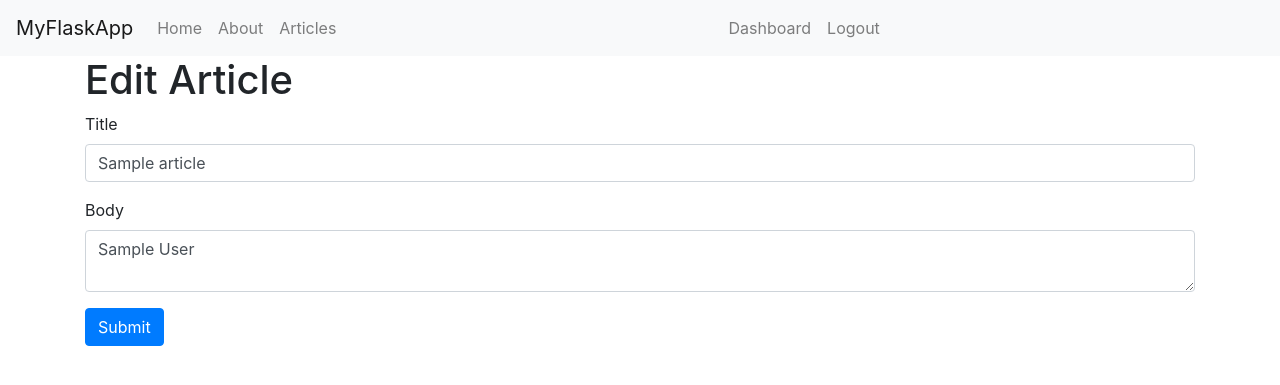
After one commit to bjsmiley/MyFlaskApp, a Flask app: page /edit_article/1 in a window 1280 px wide. The commit adds this page. Shown: the top 385 px of the page. Run offline with Flask 2, Linux system fonts and the light colour scheme; the visitor is signed in with stand-in values (Sample User, id 1); tables that the repository leaves empty or names only in its code hold one stand-in row (values such as "Sample post"); some libraries are stand-ins or nearby versions.

Commit message:
edit/delete articles implemented

```diff
--- a/app.py
+++ b/app.py
@@ -218,6 +218,58 @@ def add_article():
 
     return render_template('add_article.html', form=form)
 
+# Edit article
+@app.route('/edit_article/<string:id>', methods=['GET','POST'])
+@is_logged_in
+def edit(id):
+
+    # Create cursor
+    cur = cnx.cursor()
+
+    # Get article by id
+    cur.execute('SELECT * FROM articles WHERE id = %s',[id])
+
+    article = cur.fetchone()
+
+    form = ArticleForm(request.form)
+    # Now Populate the form fields
+    form.title.data = article[1]
+    form.body.data = article[3]
+
+    if request.method == 'POST' and form.validate():
+        title = request.form['title']
+        body = request.form['body']
+
+        # Create Cursor
+        cur = cnx.cursor()
+        # Execute
+        cur.execute('UPDATE articles SET title=%s, body=%s WHERE id = %s',
+                    (title,body,id))
+        # Commit
+        cnx.commit()
+        cur.close()
+
+        flash('Article Updated','success')
+
+        return redirect(url_for('dashboard'))
+
+    return render_template('edit_article.html', form=form)
+
+# Delete Article
+@app.route('/delete_article/<string:id>', methods=['POST'])
+@is_logged_in
+def delete_article(id):
+    #Create Cursor
+    cur = cnx.cursor()
+
+    #Execute Delete
+    cur.execute('DELETE FROM articles WHERE id = %s',[id])
+    cnx.commit()
+    cur.close()
+
+    flash('Article Deleted','success')
+
+    return redirect(url_for('dashboard'))
 
 if __name__ == '__main__':
     app.secret_key='secret123'
--- /dev/null
+++ b/templates/edit_article.html
@@ -0,0 +1,15 @@
+{% extends 'layout.html' %}
+
+{% block body %}
+    <h1>Edit Article</h1>
+    {% from 'includes/_formhelpers.html' import render_field %}
+    <form method="POST" action="">
+        <div class="form-group">
+            {{ render_field(form.title, class_="form-control") }}
+        </div>
+        <div class="form-group">
+            {{ render_field(form.body, class_="form-control", id="editor") }}
+        </div>
+        <p><input class="btn btn-primary" type="submit" value="Submit"></p>
+    </form>
+{% endblock %}
--- a/templates/home.html
+++ b/templates/home.html
@@ -3,7 +3,7 @@
 {% block body %}
     <div class="jumbotron text-center">
         <h1>Welcome to FlaskApp</h1>
-        <p class="lead">This application is written in python using the Flask framwork, with a MySQL database.</p>
+        <p class="lead">This application is written in python using the Flask framework, with a MySQL database.</p>
         {% if session.logged_in == NULL %}
             <div class="text-center">
                 <a href="/register" class="btn btn-primary btn-lg">Register</a>
```
Also changed, not shown: templates/dashboard.html (+6 -1 lines).
